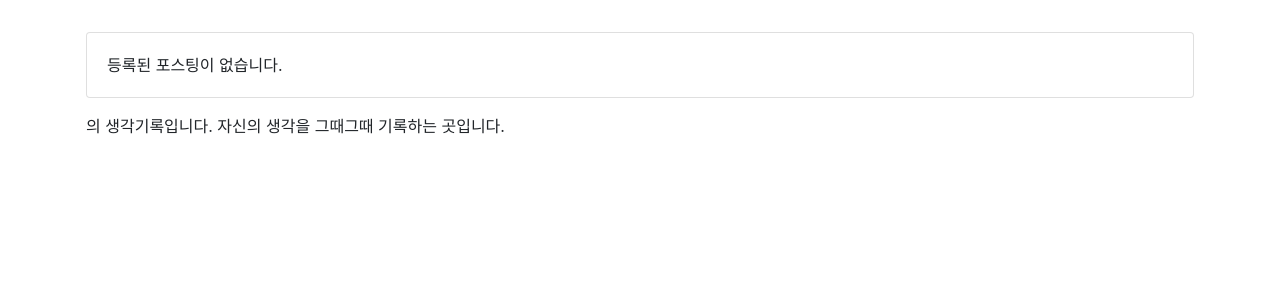
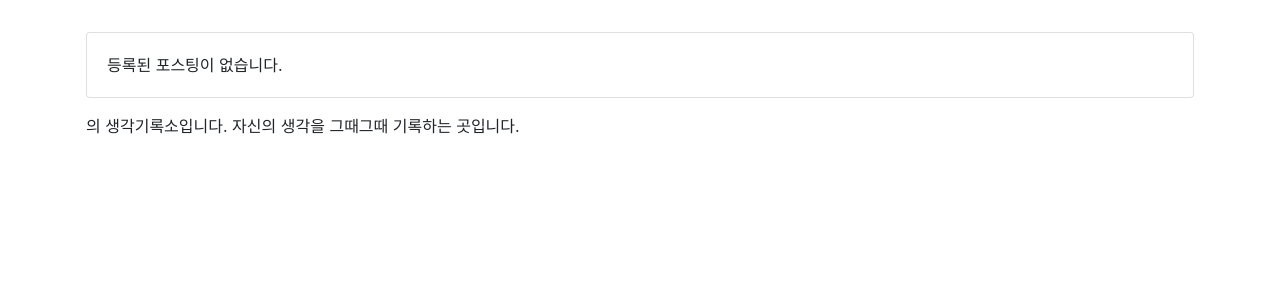
Before and after one commit to theplenoh/php-monologue, a PHP site: page / in a window 1280 px wide. Shown: the part 56-356 px from the top of the page. Run offline with PHP 8.4, Linux system fonts and the light colour scheme; data that the repository does not hold is empty; a stand-in replaces the project's code that opens the database connection; some libraries are stand-ins or nearby versions.

Commit message:
Edit a text in footer area in index.php file

```diff
--- a/index.php
+++ b/index.php
@@ -227,7 +227,7 @@ if($total > 0)
 ?>
             <footer class="mt-3 mb-3">
                 <p>
-                    <?php echo $screenname; ?>의 생각기록입니다. 자신의 생각을 그때그때 기록하는 곳입니다.
+                    <?php echo $screenname; ?>의 생각기록소입니다. 자신의 생각을 그때그때 기록하는 곳입니다.
                 </p>
             </footer>
         </div>
```
